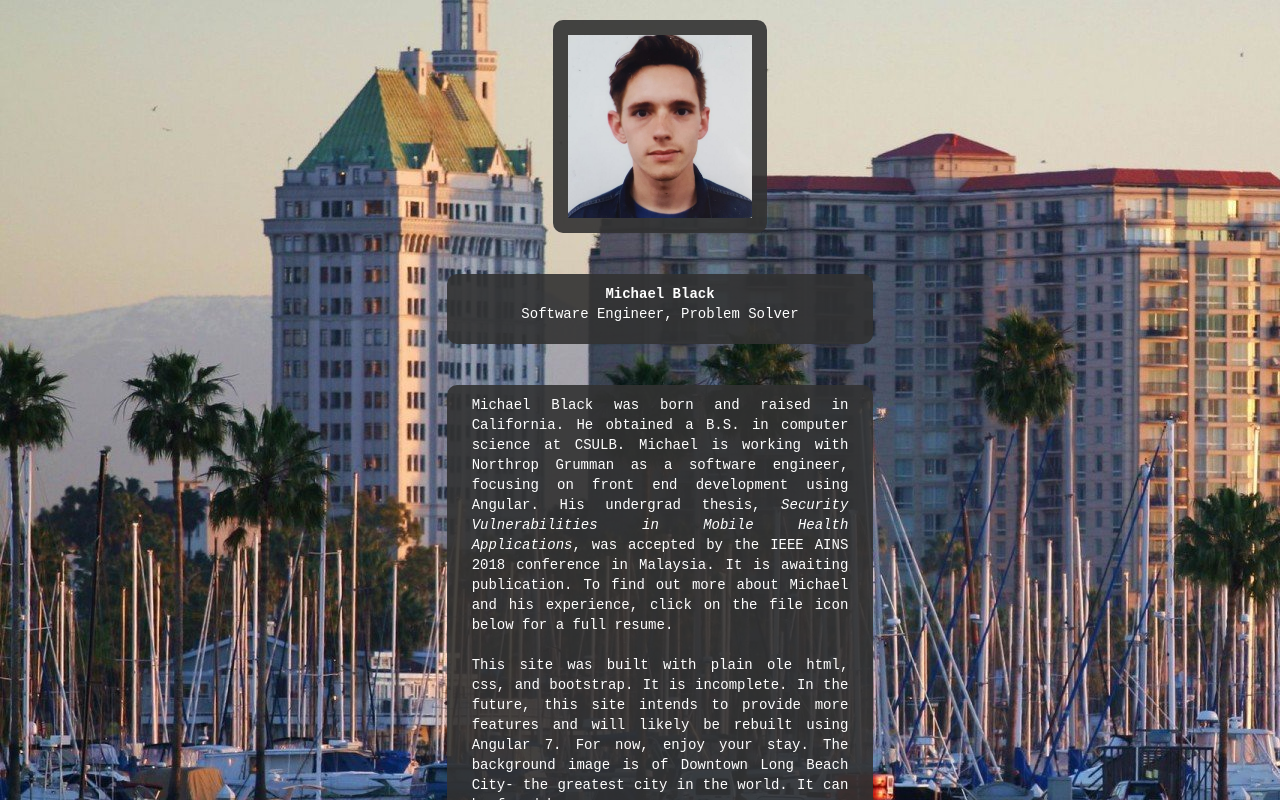
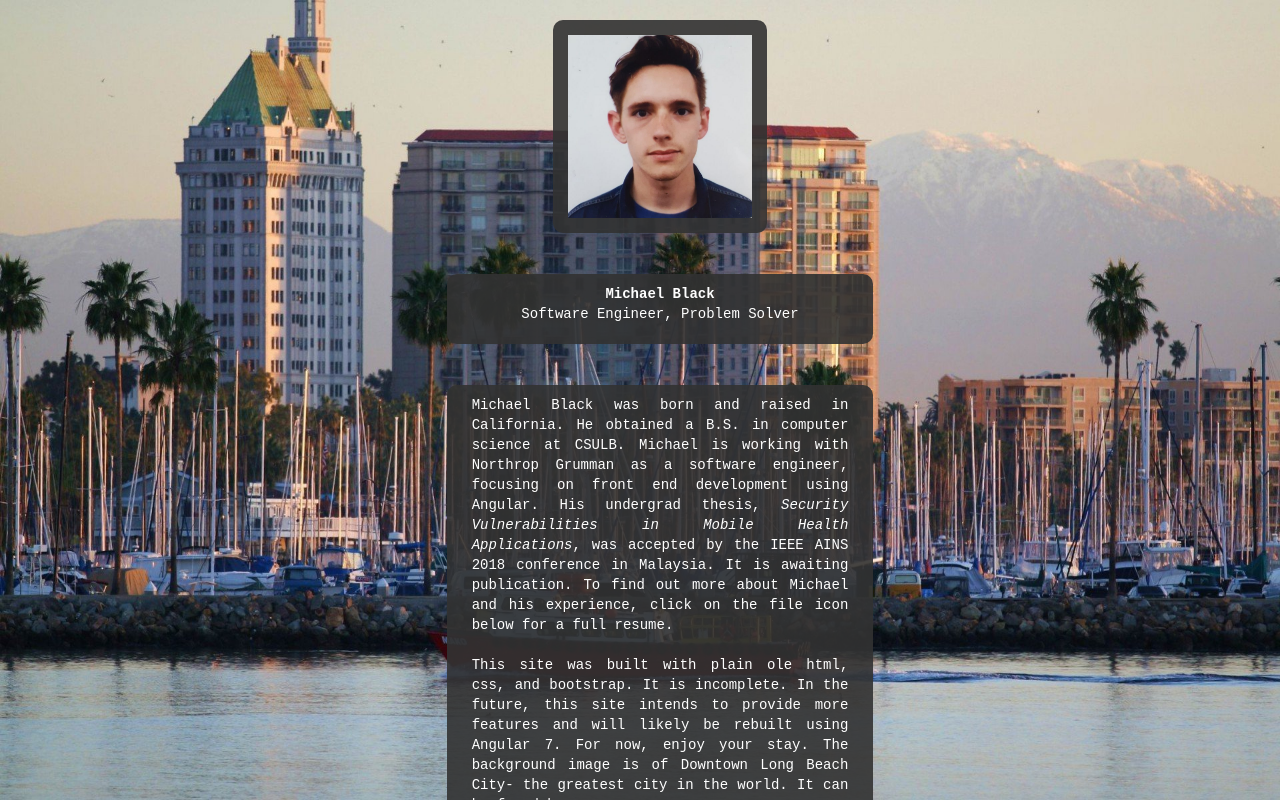
Before and after one commit to michaelblackgit/michaelblackgit.github.io, a plain HTML site: page index.html in a window 1280 px wide. Drawn offline with nearby package versions, Linux system fonts and the light colour scheme.

Commit message:
Added link to background

```diff
--- a/website.css
+++ b/website.css
@@ -2,6 +2,7 @@
   position: absolute;
   background-image: url("./lb.jpg");
   background-repeat: no-repeat;
+  background-size: 100% 100vh;
   height: 100%;
   width: 100%;
   overflow: scroll;
```
